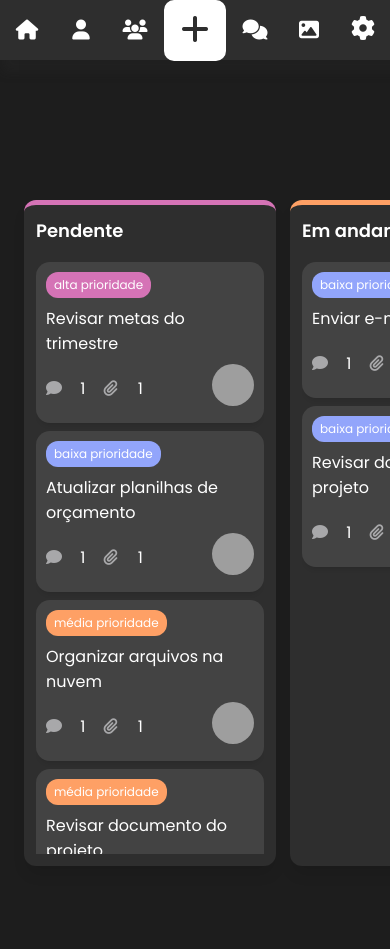
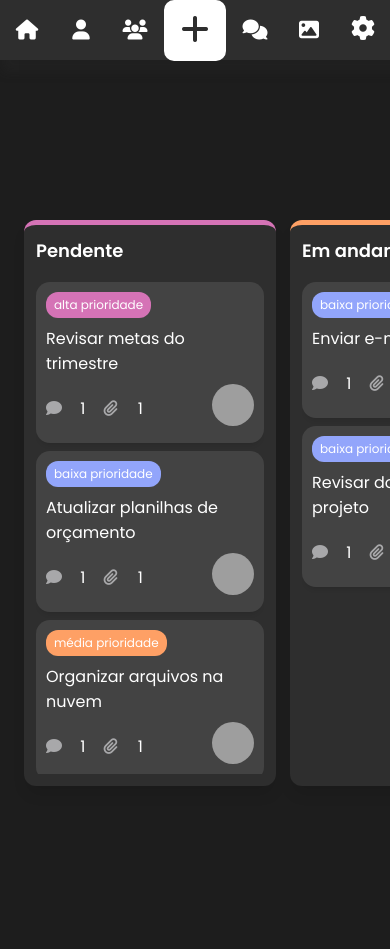
Before and after one commit to iigorvidall/kanban, a PHP site: page / in a window 390 px wide. Shown: the top 949 px of the page. Run offline with PHP 8.4, Linux system fonts and the light colour scheme; grey boxes are pictures that could not be loaded.

Commit message:
Add files via upload

```diff
--- a/style.css
+++ b/style.css
@@ -379,8 +379,7 @@
 
     .kanban{
       padding-top: 10px;
-      height: 700px !important;
-      margin-top: 60px;
+      height: 600px !important;
     }
 
     .fa-gear{
```
